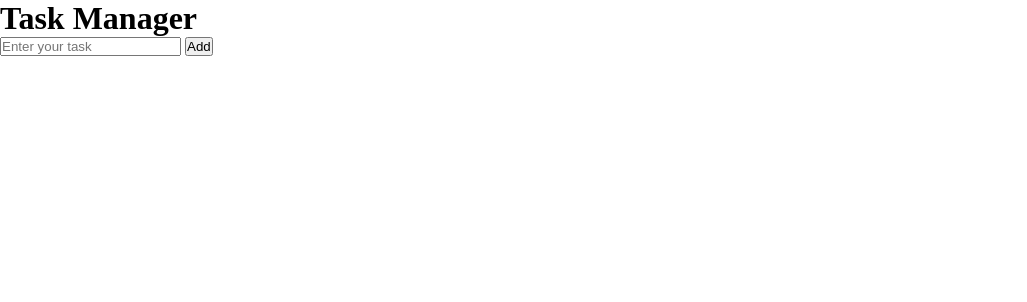
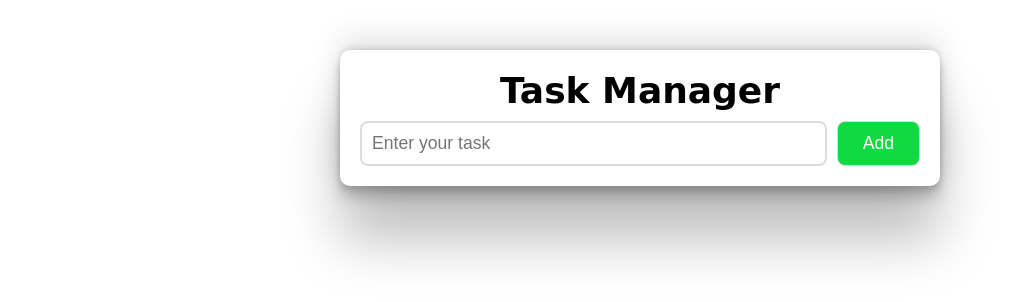
Before and after one commit to Pramodjena/MERN_CS-24-27-, a plain HTML site: page JavaScript/Task Manager/src/index.html in a window 1280 px wide. Shown: the whole page, without its empty margins (0-1027 px from the left). Drawn offline with Linux system fonts and the light colour scheme.

Commit message:
task manager updated

```diff
--- a/JavaScript/Task Manager/src/style.css
+++ b/JavaScript/Task Manager/src/style.css
@@ -3,3 +3,52 @@
   padding: 0;
   box-sizing: border-box;
 }
+
+body {
+  font-size: 18px;
+  font-family: cursive, sans-serif;
+}
+
+.container {
+  max-width: 600px;
+  margin: 0 auto;
+  margin-top: 50px;
+  padding: 20px;
+  box-shadow: rgba(0, 0, 0, 0.25) 0px 54px 55px,
+    rgba(0, 0, 0, 0.12) 0px -12px 30px, rgba(0, 0, 0, 0.12) 0px 4px 6px,
+    rgba(0, 0, 0, 0.17) 0px 12px 13px, rgba(0, 0, 0, 0.09) 0px -3px 5px;
+  border-radius: 10px;
+}
+
+.container h1 {
+  text-align: center;
+  margin-bottom: 10px;
+}
+
+.inputContainer {
+  display: flex;
+  gap: 10px;
+}
+
+#taskInput {
+  flex-grow: 1;
+  padding: 10px;
+  font-size: 1.1rem;
+  border-radius: 8px;
+  outline-color: #11d940;
+  border: 2px solid #ddd;
+}
+
+#addBtn {
+  font-size: 1.1rem;
+  padding: 10px 25px;
+  border-radius: 8px;
+  background-color: #11d940;
+  color: #fff;
+  border: 1px solid #ddd;
+}
+
+#addBtn:hover {
+  background-color: #0e8a2b;
+  cursor: pointer;
+}
```
